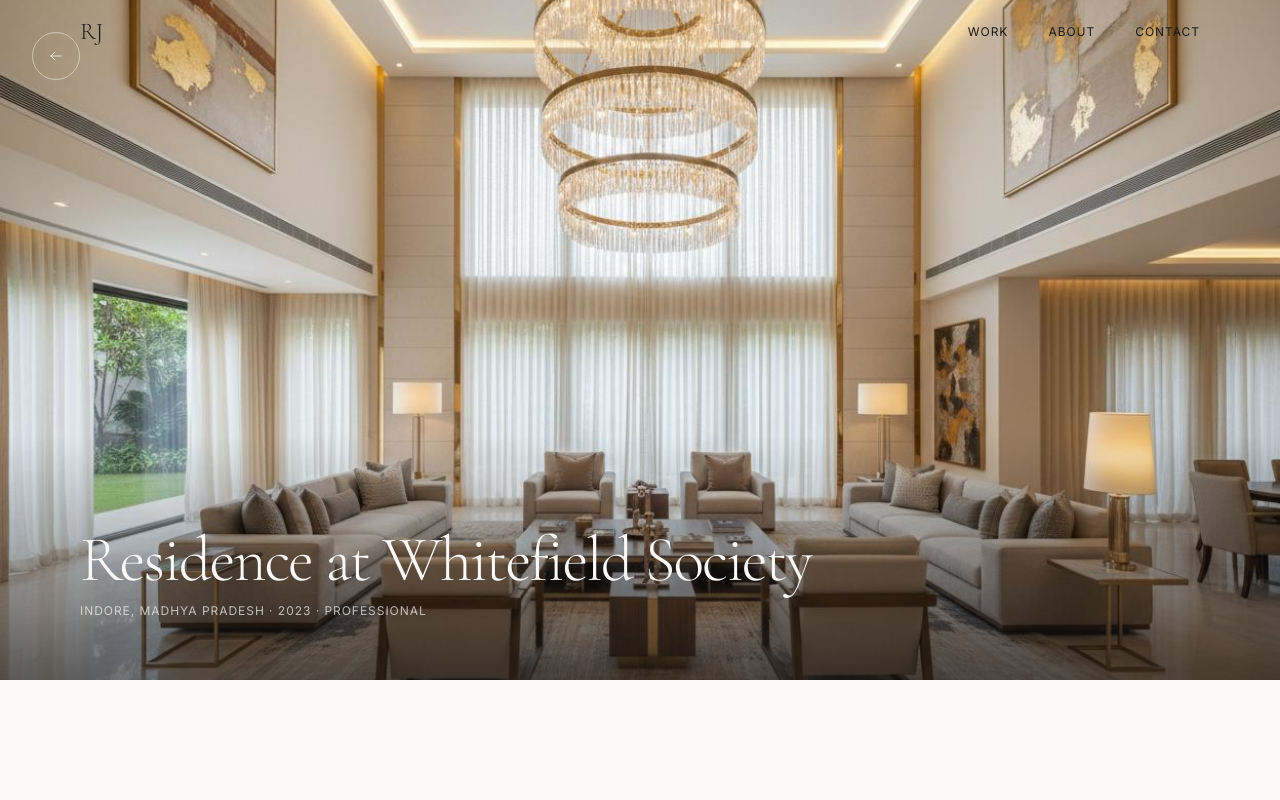
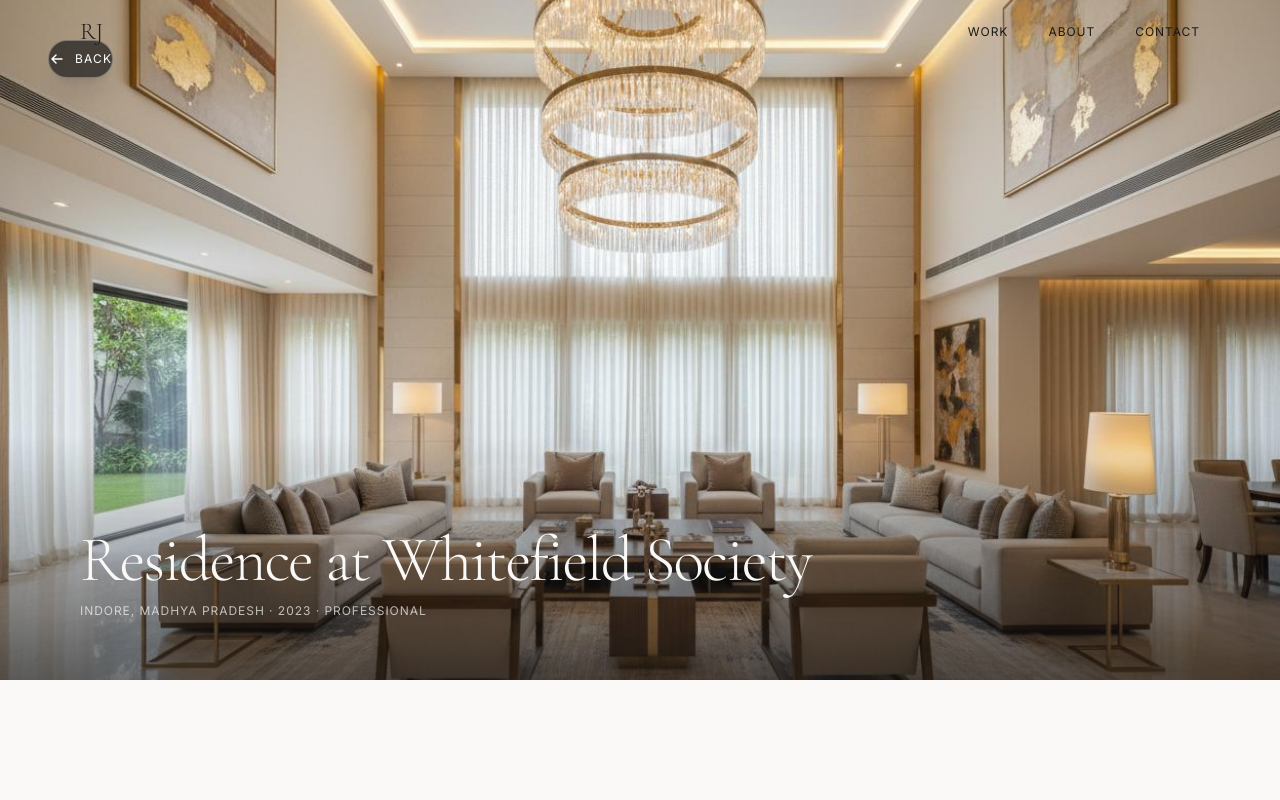
Before and after one commit to bhavyajain-glitch/riniPortfolio2.0, a React (Vite) app: page /project/whitefield-society in a window 1280 px wide. Shown: the top 800 px of the page. Built offline with nearby package versions, Linux system fonts and the light colour scheme; a web font is replaced by a local one.

Commit message:
Fix back button routing and UI in ProjectDetail page

```diff
--- a/src/pages/ProjectDetail.tsx
+++ b/src/pages/ProjectDetail.tsx
@@ -1,5 +1,5 @@
 import { useEffect, useRef } from 'react';
-import { useParams, Link } from 'react-router';
+import { useParams, useNavigate, Link } from 'react-router-dom';
 import gsap from 'gsap';
 import { ScrollTrigger } from 'gsap/ScrollTrigger';
 import { projects } from '@/data/projects';
@@ -7,6 +7,7 @@ import { projects } from '@/data/projects';
 gsap.registerPlugin(ScrollTrigger);
 
 export default function ProjectDetail() {
+  const navigate = useNavigate();
   const { id } = useParams<{ id: string }>();
   const project = projects.find((p) => p.id === id);
   const heroRef = useRef<HTMLDivElement>(null);
@@ -94,6 +95,14 @@ export default function ProjectDetail() {
     { key: 'reflection', label: 'Reflection' },
   ];
 
+  const handleBack = () => {
+    if (window.history.length > 2) {
+      navigate(-1);
+    } else {
+      navigate('/');
+    }
+  };
+
   const scrollToSection = (sectionId: string) => {
     const el = document.getElementById(sectionId);
     if (el) {
@@ -124,25 +133,22 @@ export default function ProjectDetail() {
         />
 
         {/* Back Button */}
-        <Link
-          to="/"
-          className="absolute top-8 left-8 z-10 flex items-center justify-center rounded-full transition-all duration-300 hover:bg-warm-white/10"
-          style={{
-            width: '48px',
-            height: '48px',
-            border: '1px solid rgba(250, 249, 247, 0.5)',
-          }}
+        <button
+          onClick={handleBack}
+          aria-label="Go Back"
+          className="absolute top-8 left-8 md:top-10 md:left-12 z-30 flex items-center gap-2.5 px-4.5 py-2.5 rounded-full bg-black/70 hover:bg-black text-white backdrop-blur-md border border-white/30 shadow-xl transition-all duration-300 group cursor-pointer"
         >
-          <svg width="16" height="16" viewBox="0 0 16 16" fill="none">
+          <svg width="16" height="16" viewBox="0 0 16 16" fill="none" className="transition-transform duration-300 group-hover:-translate-x-1">
             <path
               d="M13 8H3M3 8L7 4M3 8L7 12"
-              stroke="rgba(250, 249, 247, 0.8)"
-              strokeWidth="1"
+              stroke="currentColor"
+              strokeWidth="1.5"
               strokeLinecap="round"
               strokeLinejoin="round"
             />
           </svg>
-        </Link>
+          <span className="font-body text-xs uppercase tracking-widest font-medium text-white">Back</span>
+        </button>
 
         {/* Project Info */}
         <div className="absolute bottom-0 left-0 p-12" style={{ paddingLeft: '80px', paddingBottom: '60px' }}>
--- a/src/pages/TrainingPage.tsx
+++ b/src/pages/TrainingPage.tsx
@@ -1,5 +1,5 @@
 import { useEffect, useRef } from 'react';
-import { Link, useNavigate } from 'react-router';
+import { Link, useNavigate } from 'react-router-dom';
 import gsap from 'gsap';
 
 interface TrainingGridItem {
```
